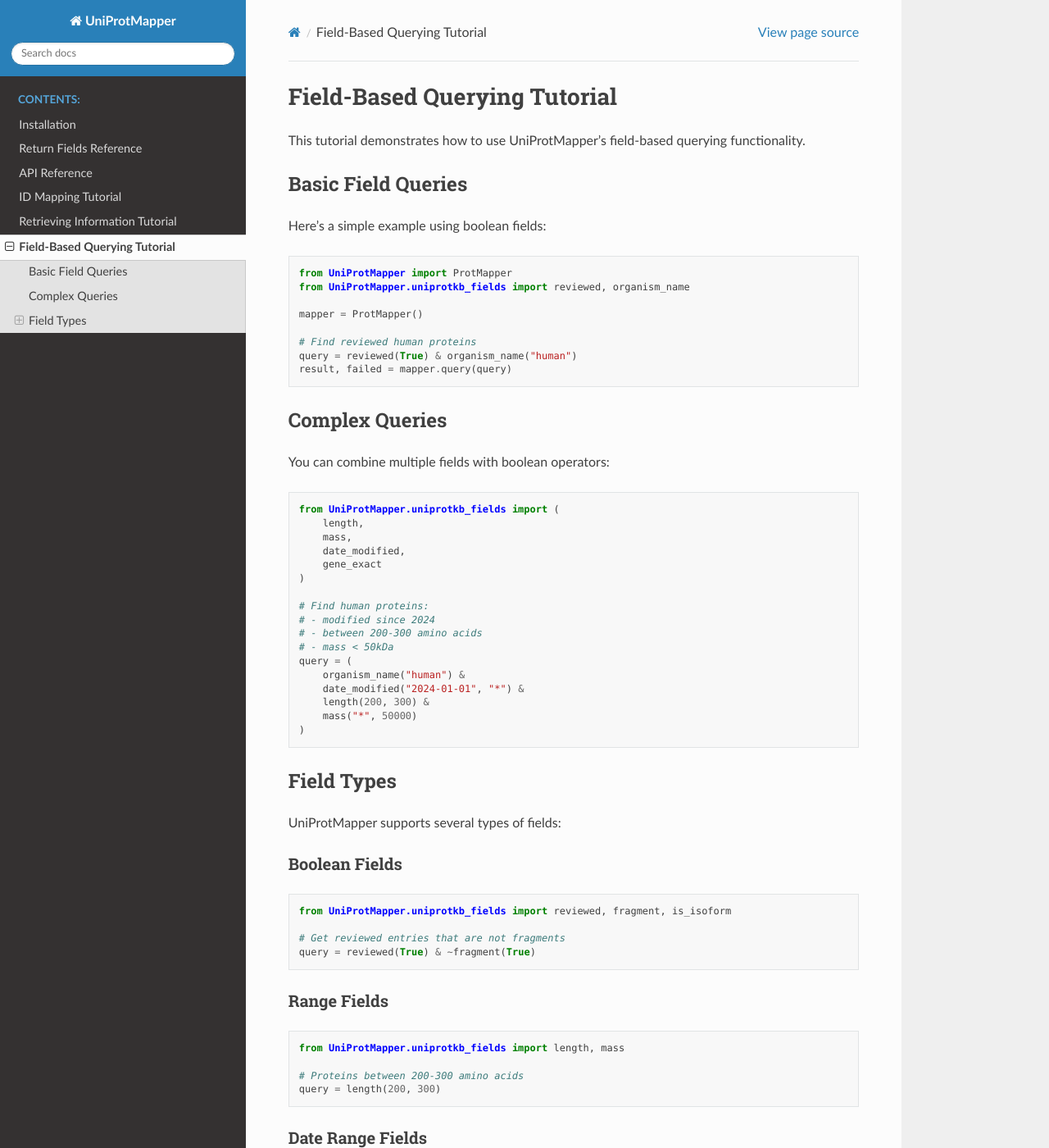
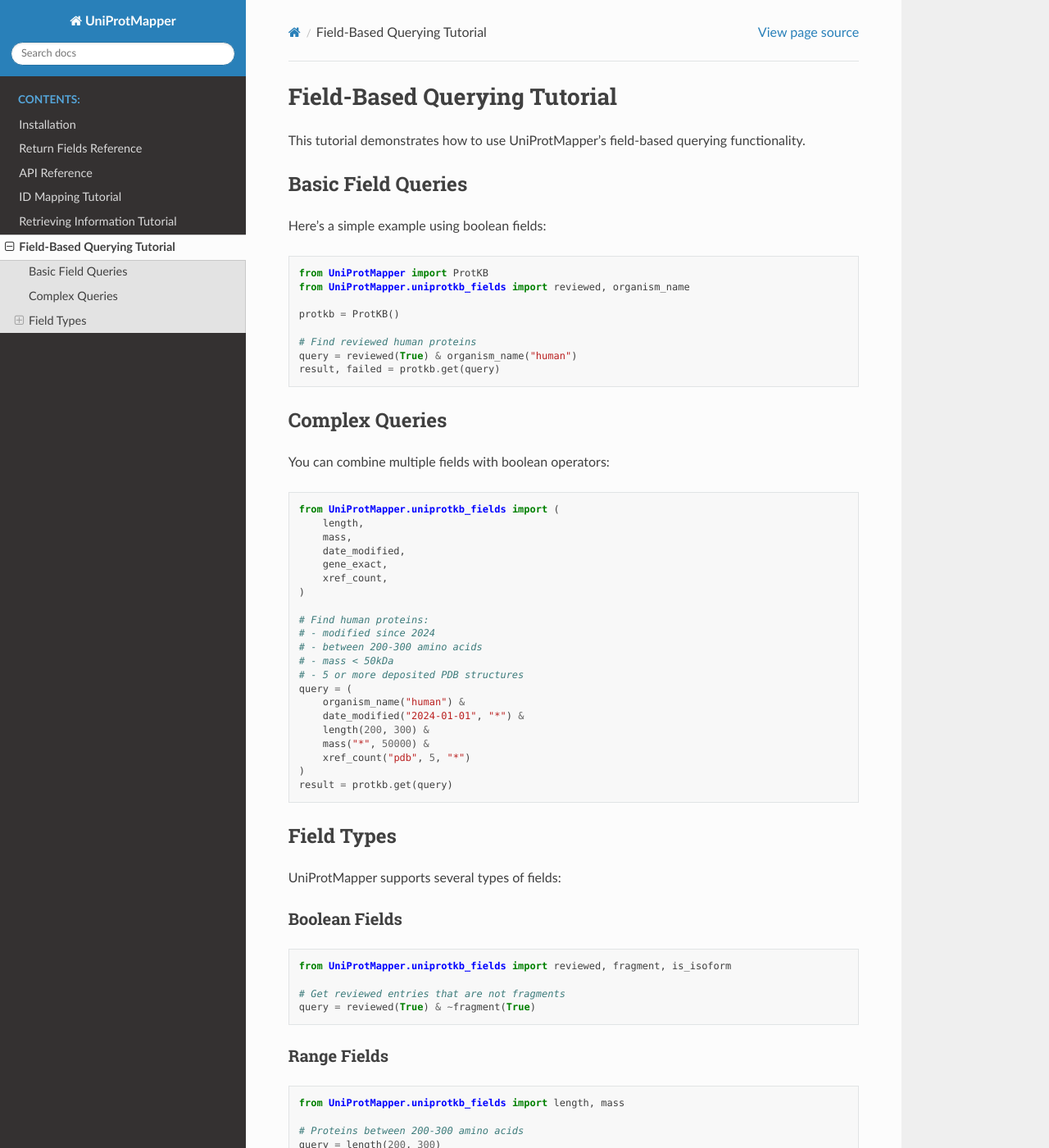
Before and after one commit to David-Araripe/UniProtMapper, a Sphinx documentation site: the page built from docs/source/tutorials/field_querying.rst, in a window 1280 px wide and 1400 px high. Shown: the whole window at 82% size. Built offline with Sphinx 7.4.7 and the Read the Docs theme 3.1.0, drawn with Linux system fonts in a browser that asks for light colours; the version number could not be read and is left out.

Commit message:
docs: update field querying example

```diff
--- a/docs/source/tutorials/field_querying.rst
+++ b/docs/source/tutorials/field_querying.rst
@@ -8,14 +8,14 @@
 
 Here's a simple example using boolean fields::
 
-    from UniProtMapper import ProtMapper
+    from UniProtMapper import ProtKB
     from UniProtMapper.uniprotkb_fields import reviewed, organism_name
 
-    mapper = ProtMapper()
+    protkb = ProtKB()
 
     # Find reviewed human proteins
     query = reviewed(True) & organism_name("human")
-    result, failed = mapper.query(query)
+    result, failed = protkb.get(query)
 
 Complex Queries
 ---------------
@@ -26,19 +26,23 @@
         length,
         mass,
         date_modified,
-        gene_exact
+        gene_exact,
+        xref_count,
     )
 
     # Find human proteins:
     # - modified since 2024
     # - between 200-300 amino acids
     # - mass < 50kDa
+    # - 5 or more deposited PDB structures
     query = (
         organism_name("human") &
         date_modified("2024-01-01", "*") &
         length(200, 300) &
-        mass("*", 50000)
+        mass("*", 50000) &
+        xref_count("pdb", 5, "*")
     )
+    result = protkb.get(query)
 
 Field Types
 -----------
```
